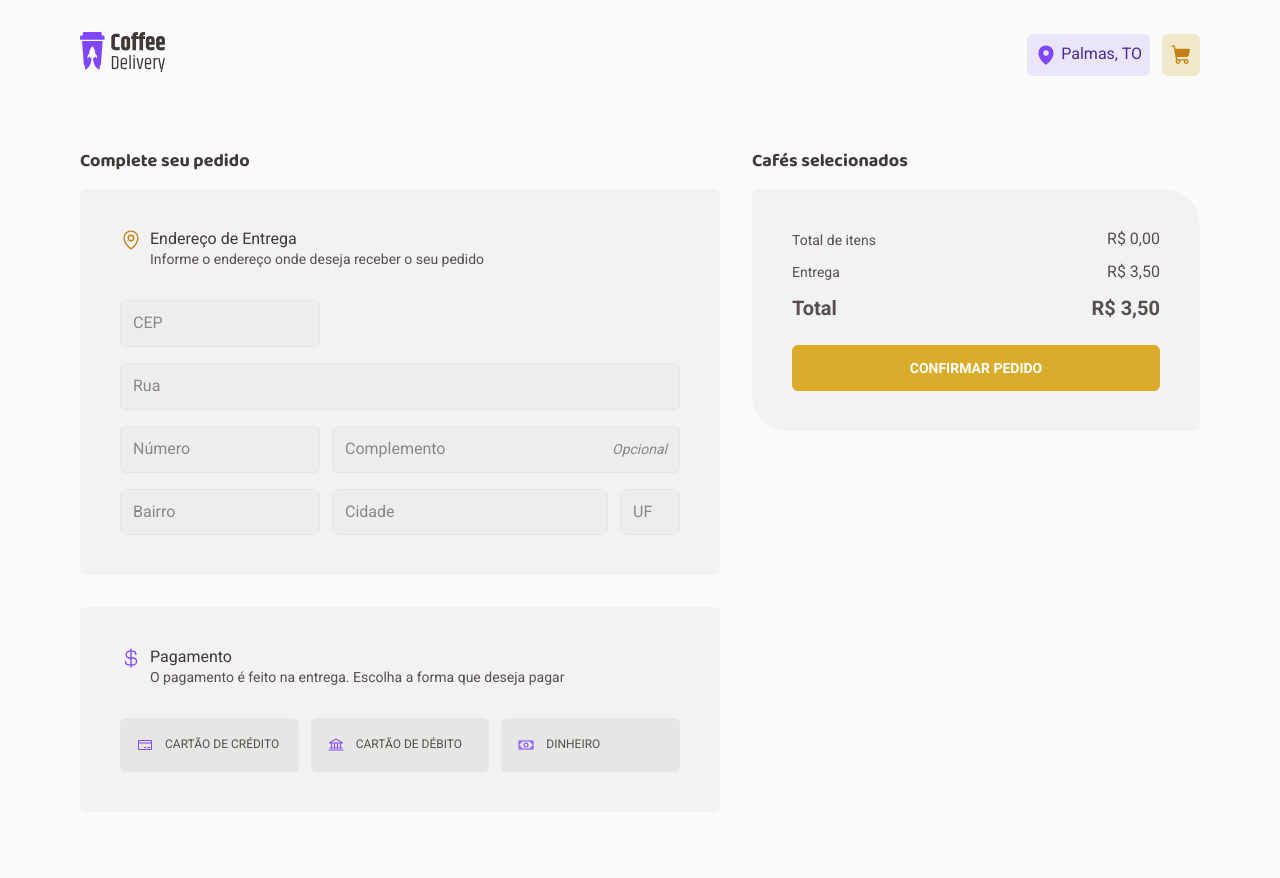
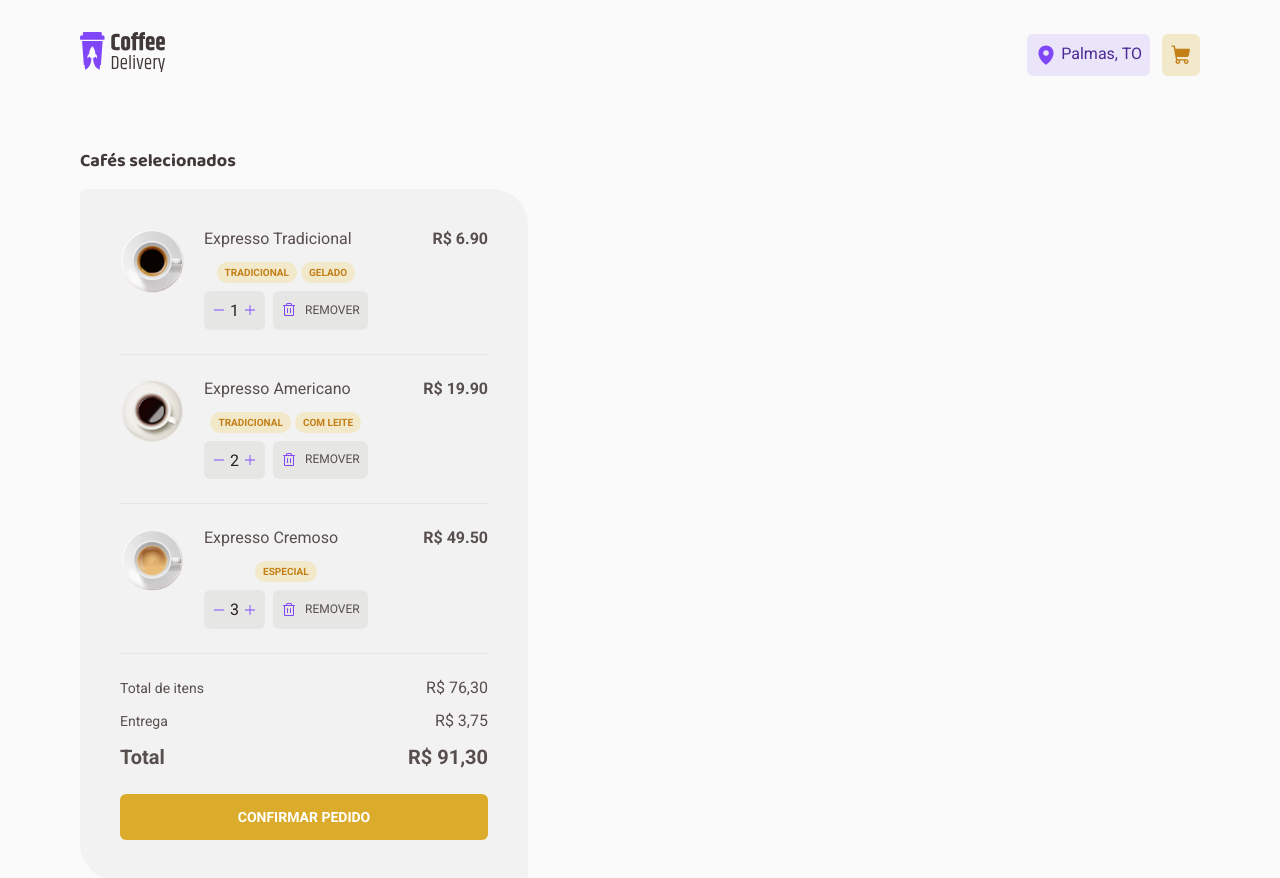
Before and after one commit to sergiotim/DSW-G1-Coffee-Delivery, a React (Vite) app: page /cart in a window 1280 px wide. Shown: the top 878 px of the page. Before the commit the page ends 852 px from the top, so only its background shows below. Built offline with nearby package versions, Linux system fonts and the light colour scheme.

Commit message:
feat: correcao final da prova

```diff
--- a/src/components/CoffeeCard/index.tsx
+++ b/src/components/CoffeeCard/index.tsx
@@ -13,35 +13,31 @@ import {
   Title,
 } from './styles'
 
-type Props = {
+type CoffeeCardProps = {
   coffee: {
-    id: string
-    title: string
-    description: string
-    tags: string[]
-    price: number
-    image: string
-  }
+    id: string;
+    title: string;
+    description: string;
+    tags: string[];
+    price: number;
+    image: string;
+    quantity: number
+  },
+  incrementQuantity: (id: string) => void
+  decrementQuantity: (id: string) => void
 }
 
-export function CoffeeCard({ coffee }: Props) {
-  const theme = useTheme()
-
-  function incrementQuantity() {
-    // escrever sua lógica aqui
-  }
-
-  function decrementQuantity() {
-    // escrever sua lógica aqui
-  }
+export function CoffeeCard({ coffee, incrementQuantity, decrementQuantity }: CoffeeCardProps) {
+  const theme = useTheme();
 
   function handleAddItem() {
-    // escrever sua lógica aqui
+    console.log('Adicionar item ao carrinho')
+    return;
   }
 
   return (
     <Container>
-      <CoffeeImg src={"/images/coffees/expresso-cremoso.png"} alt={coffee.title} />
+      <CoffeeImg src={"/images/coffees/expresso-cremoso.png"} alt="Expresso Tradicional" />
 
       <Tags>
         {/** Aqui você pode mapear os tags do café */ }
@@ -61,9 +57,9 @@ export function CoffeeCard({ coffee }: Props) {
 
         <Order $itemAdded={false}>
           <QuantityInput
-            quantity={20} // Aqui você pode passar a quantidade do café
-            incrementQuantity={incrementQuantity} // Aqui você pode passar a função de incrementar
-            decrementQuantity={decrementQuantity} // Aqui você pode passar a função de decrementar
+            quantity={coffee.quantity } // Aqui você pode passar a quantidade do café
+            incrementQuantity={() => incrementQuantity(coffee.id)} // Aqui você pode passar a função de incrementar
+            decrementQuantity={() => decrementQuantity(coffee.id)} // Aqui você pode passar a função de decrementar
           />
 
           <button onClick={handleAddItem}>
--- a/src/components/Header/index.tsx
+++ b/src/components/Header/index.tsx
@@ -19,7 +19,7 @@ export function Header() {
           <span>Palmas, TO</span>
         </div>
 
-        <Link to={`cart`} aria-disabled={cart.length === 0}>
+        <Link to={`cart`}>
           <ShoppingCart size={22} weight="fill" />
           {cart.length > 0 ? <span>{cart.length}</span> : null}
         </Link>
--- a/src/pages/Cart/index.tsx
+++ b/src/pages/Cart/index.tsx
@@ -1,25 +1,10 @@
-import { Fragment } from 'react'
-import { SubmitHandler, useForm } from 'react-hook-form'
-import { z } from 'zod'
-import { zodResolver } from '@hookform/resolvers/zod'
+import { Fragment, useState } from 'react'
 import {
-  Bank,
-  CreditCard,
-  CurrencyDollar,
-  MapPin,
-  Money,
   Trash,
 } from '@phosphor-icons/react'
 
-import { coffees } from '../../../data.json'
-import { useCart } from '../../hooks/useCart'
 import { QuantityInput } from '../../components/Form/QuantityInput'
-import { TextInput } from '../../components/Form/TextInput'
-import { Radio } from '../../components/Form/Radio'
 import {
-  AddressContainer,
-  AddressForm,
-  AddressHeading,
   CartTotal,
   CartTotalInfo,
   CheckoutButton,
@@ -27,222 +12,128 @@ import {
   CoffeeInfo,
   Container,
   InfoContainer,
-  PaymentContainer,
-  PaymentErrorMessage,
-  PaymentHeading,
-  PaymentOptions,
 } from './styles'
+import { Tags } from '../../components/CoffeeCard/styles'
 
-type FormInputs = {
-  cep: number
-  street: string
-  number: string
-  fullAddress: string
-  neighborhood: string
-  city: string
-  state: string
-  paymentMethod: 'credit' | 'debit' | 'cash'
+export interface Item {
+  id: string
+  quantity: number
+}
+export interface Order {
+  id: number
+  items: CoffeeInCart[]
 }
 
-const newOrder = z.object({
-  cep: z.number({ invalid_type_error: 'Informe o CEP' }),
-  street: z.string().min(1, 'Informe a rua'),
-  number: z.string().min(1, 'Informe o número'),
-  fullAddress: z.string(),
-  neighborhood: z.string().min(1, 'Informe o bairro'),
-  city: z.string().min(1, 'Informe a cidade'),
-  state: z.string().min(1, 'Informe a UF'),
-  paymentMethod: z.enum(['credit', 'debit', 'cash'], {
-    invalid_type_error: 'Informe um método de pagamento',
-  }),
-})
+interface CoffeeInCart {
+  id: string;
+  title: string;
+  description: string;
+  tags: string[];
+  price: number;
+  image: string;
+  quantity: number;
+  subTotal: number;
+}
 
-export type OrderInfo = z.infer<typeof newOrder>
-
-const shippingPrice = 3.5
+const DELIVERY_PRICE = 3.75;
 
 export function Cart() {
-  const {
-    cart,
-    checkout,
-    incrementItemQuantity,
-    decrementItemQuantity,
-    removeItem,
-  } = useCart()
+  const [coffeesInCart, setCoffeesInCart] = useState<CoffeeInCart[]>([
+    {
+      id: "0",
+      title: "Expresso Tradicional",
+      description: "O tradicional café feito com água quente e grãos moídos",
+      tags: ["tradicional", "gelado"],
+      price: 6.90,
+      image: "/images/coffees/expresso.png",
+      quantity: 1,
+      subTotal: 6.90,
+    },
+    {
+      id: "1",
+      title: "Expresso Americano",
+      description: "Expresso diluído, menos intenso que o tradicional",
+      tags: ["tradicional", "com leite"],
+      price: 9.95,
+      image: "/images/coffees/americano.png",
+      quantity: 2,
+      subTotal: 19.90,
+    },
+    {
+      id: "2",
+      title: "Expresso Cremoso",
+      description: "Café expresso tradicional com espuma cremosa",
+      tags: ["especial"],
+      price: 16.50,
+      image: "/images/coffees/expresso-cremoso.png",
+      quantity: 3,
+      subTotal: 49.50,
+    }
+  ]);
 
-  const coffeesInCart = cart.map((item) => {
-    const coffeeInfo = coffees.find((coffee) => coffee.id === item.id)
+  const amountTags: string[] = [];
 
-    if (!coffeeInfo) {
-      throw new Error('Invalid coffee.')
+  /** Adicionando os tags dos cafés no array amountTags
+   * Se o tag já existir, não adiciona*/
+  coffeesInCart.map(coffee => coffee.tags.map((tag) => {
+    if (!amountTags.includes(tag)) {
+      amountTags.push(tag);
     }
+  }));
 
-    return {
-      ...coffeeInfo,
-      quantity: item.quantity,
-    }
-  })
-
-  const totalItemsPrice = coffeesInCart.reduce((previousValue, currentItem) => {
-    return (previousValue += currentItem.price * currentItem.quantity)
+  // valor total dos cafés no carrinho
+  const totalItemsPrice = coffeesInCart.reduce((currencyValue, coffee) => {
+    return currencyValue + coffee.price * coffee.quantity
   }, 0)
 
-  const {
-    register,
-    handleSubmit,
-    watch,
-    formState: { errors },
-  } = useForm<FormInputs>({
-    resolver: zodResolver(newOrder),
-  })
-
-  const selectedPaymentMethod = watch('paymentMethod')
 
   function handleItemIncrement(itemId: string) {
-    incrementItemQuantity(itemId)
+    setCoffeesInCart((prevState) =>
+      prevState.map((coffee) => {
+        if (coffee.id === itemId) {
+          const coffeeQuantity = coffee.quantity + 1;
+          const subTotal = coffee.price * coffeeQuantity;
+          // Atualiza o subtotal do café
+          return {
+            ...coffee,
+            quantity: coffeeQuantity,
+            subTotal,
+          }
+        }
+        return coffee
+      }
+      ),
+    )
   }
 
   function handleItemDecrement(itemId: string) {
-    decrementItemQuantity(itemId)
+    setCoffeesInCart((prevState) =>
+      prevState.map((coffee) => {
+        if (coffee.id === itemId && coffee.quantity > 1) {
+          const coffeeQuantity = coffee.quantity - 1;
+          const subTotal = coffee.price * coffeeQuantity;
+          // Atualiza o subtotal do café
+          return {
+            ...coffee,
+            quantity: coffeeQuantity,
+            subTotal,
+          }
+        }
+        return coffee
+      }),
+    )
   }
 
   function handleItemRemove(itemId: string) {
-    removeItem(itemId)
+    // coloque seu código aqui
+    setCoffeesInCart((prevState) =>
+      prevState.filter((coffee) => coffee.id !== itemId),
+    )
   }
 
-  const handleOrderCheckout: SubmitHandler<FormInputs> = (data) => {
-    if (cart.length === 0) {
-      return alert('É preciso ter pelo menos um item no carrinho')
-    }
-
-    checkout(data)
-  }
-
+console.log({frete: DELIVERY_PRICE * amountTags.length});
   return (
     <Container>
-      <InfoContainer>
-        <h2>Complete seu pedido</h2>
-
-        <form id="order" onSubmit={handleSubmit(handleOrderCheckout)}>
-          <AddressContainer>
-            <AddressHeading>
-              <MapPin size={22} />
-
-              <div>
-                <span>Endereço de Entrega</span>
-
-                <p>Informe o endereço onde deseja receber o seu pedido</p>
-              </div>
-            </AddressHeading>
-
-            <AddressForm>
-              <TextInput
-                placeholder="CEP"
-                type="number"
-                containerProps={{ style: { gridArea: 'cep' } }}
-                error={errors.cep}
-                {...register('cep', { valueAsNumber: true })}
-              />
-
-              <TextInput
-                placeholder="Rua"
-                containerProps={{ style: { gridArea: 'street' } }}
-                error={errors.street}
-                {...register('street')}
-              />
-
-              <TextInput
-                placeholder="Número"
-                containerProps={{ style: { gridArea: 'number' } }}
-                error={errors.number}
-                {...register('number')}
-              />
-
-              <TextInput
-                placeholder="Complemento"
-                optional
-                containerProps={{ style: { gridArea: 'fullAddress' } }}
-                error={errors.fullAddress}
-                {...register('fullAddress')}
-              />
-
-              <TextInput
-                placeholder="Bairro"
-                containerProps={{ style: { gridArea: 'neighborhood' } }}
-                error={errors.neighborhood}
-                {...register('neighborhood')}
-              />
-
-              <TextInput
-                placeholder="Cidade"
-                containerProps={{ style: { gridArea: 'city' } }}
-                error={errors.city}
-                {...register('city')}
-              />
-
-              <TextInput
-                placeholder="UF"
-                maxLength={2}
-                containerProps={{ style: { gridArea: 'state' } }}
-                error={errors.state}
-                {...register('state')}
-              />
-            </AddressForm>
-          </AddressContainer>
-
-          <PaymentContainer>
-            <PaymentHeading>
-              <CurrencyDollar size={22} />
-
-              <div>
-                <span>Pagamento</span>
-
-                <p>
-                  O pagamento é feito na entrega. Escolha a forma que deseja
-                  pagar
-                </p>
-              </div>
-            </PaymentHeading>
-
-            <PaymentOptions>
-              <div>
-                <Radio
-                  isSelected={selectedPaymentMethod === 'credit'}
-                  {...register('paymentMethod')}
-                  value="credit"
-                >
-                  <CreditCard size={16} />
-                  <span>Cartão de crédito</span>
-                </Radio>
-
-                <Radio
-                  isSelected={selectedPaymentMethod === 'debit'}
-                  {...register('paymentMethod')}
-                  value="debit"
-                >
-                  <Bank size={16} />
-                  <span>Cartão de débito</span>
-                </Radio>
-
-                <Radio
-                  isSelected={selectedPaymentMethod === 'cash'}
-                  {...register('paymentMethod')}
-                  value="cash"
-                >
-                  <Money size={16} />
-                  <span>Dinheiro</span>
-                </Radio>
-              </div>
-
-              {errors.paymentMethod ? (
-                <PaymentErrorMessage role="alert">
-                  {errors.paymentMethod.message}
-                </PaymentErrorMessage>
-              ) : null}
-            </PaymentOptions>
-          </PaymentContainer>
-        </form>
-      </InfoContainer>
 
       <InfoContainer>
         <h2>Cafés selecionados</h2>
@@ -256,6 +147,11 @@ export function Cart() {
 
                   <div>
                     <span>{coffee.title}</span>
+                      <Tags>
+                        {coffee.tags.map((tag) => (
+                          <span key={tag}>{tag}</span>
+                        ))}
+                      </Tags>
 
                     <CoffeeInfo>
                       <QuantityInput
@@ -272,7 +168,7 @@ export function Cart() {
                   </div>
                 </div>
 
-                <aside>R$ {coffee.price?.toFixed(2)}</aside>
+                <aside>R$ {coffee.subTotal?.toFixed(2)}</aside>
               </Coffee>
 
               <span />
@@ -296,7 +192,7 @@ export function Cart() {
                 {new Intl.NumberFormat('pt-br', {
                   currency: 'BRL',
                   style: 'currency',
-                }).format(shippingPrice)}
+                }).format(DELIVERY_PRICE)}
               </span>
             </div>
 
@@ -306,7 +202,7 @@ export function Cart() {
                 {new Intl.NumberFormat('pt-br', {
                   currency: 'BRL',
                   style: 'currency',
-                }).format(totalItemsPrice + shippingPrice)}
+                }).format(totalItemsPrice + (DELIVERY_PRICE * amountTags.length))}
               </span>
             </div>
           </CartTotalInfo>
--- a/src/pages/Cart/styles.ts
+++ b/src/pages/Cart/styles.ts
@@ -123,6 +123,7 @@ export const Coffee = styled.div`
 export const CoffeeInfo = styled.div`
   display: flex;
   gap: 8px;
+  margin-top: 8px;
 
   > button {
     padding: 6px 8px;
--- a/src/pages/Home/index.tsx
+++ b/src/pages/Home/index.tsx
@@ -4,6 +4,8 @@ import { useTheme } from 'styled-components'
 import { CoffeeCard } from '../../components/CoffeeCard'
 
 import { CoffeeList, Heading, Hero, HeroContent, Info } from './styles'
+import { useEffect, useState } from 'react';
+import { api } from '../../serves/api';
 
 interface Coffee {
   id: string;
@@ -12,10 +14,56 @@ interface Coffee {
   tags: string[];
   price: number;
   image: string;
+  quantity: number;
 };
 
 export function Home() {
   const theme = useTheme();
+  const [coffees, setCoffees] = useState<Coffee[]>([]);
+
+  useEffect(() => {
+    async function fetchCoffees() {
+      const response = await api('/coffees');
+      setCoffees(response.data);
+
+      console.log({coffees: response.data});
+    }
+    fetchCoffees();
+  }, []);
+
+
+
+  function incrementQuantity(itemId: string) {
+    setCoffees((prevState) =>
+      prevState.map((coffee) => {
+        if (coffee.id === itemId) {
+          const coffeeQuantity = coffee.quantity + 1;
+          return {
+            ...coffee,
+            quantity: coffeeQuantity,
+          }
+        }
+        return coffee
+      }
+      ),
+    )
+  }
+
+  function decrementQuantity(id: string) {
+    setCoffees((prevState) =>
+      prevState.map((coffee) => {
+        if (coffee.id === id && coffee.quantity > 1) {
+          const coffeeQuantity = coffee.quantity - 1;
+          return {
+            ...coffee,
+            quantity: coffeeQuantity,
+          }
+        }
+        return coffee
+      }
+      ),
+    )
+  }
 
   return (
     <div>
@@ -84,15 +132,13 @@ export function Home() {
         <h2>Nossos cafés</h2>
 
         <div>
-          {[1,2,3].map((coffee) => (
-            <CoffeeCard key={coffee} coffee={{
-              description: 'Café expresso tradicional com espuma cremosa',
-              id: '1',
-              image: "/images/coffees/expresso-cremoso.png",
-              price: 9.90,
-              tags: ['Tradicional', 'Comum'],
-              title: 'Expresso Tradicional',
-            }} />
+          {coffees.map((coffee) => (
+            <CoffeeCard
+              key={coffee.id}
+              coffee={coffee}
+              incrementQuantity={incrementQuantity}
+              decrementQuantity={decrementQuantity}
+            />
           ))}
         </div>
       </CoffeeList>
```
